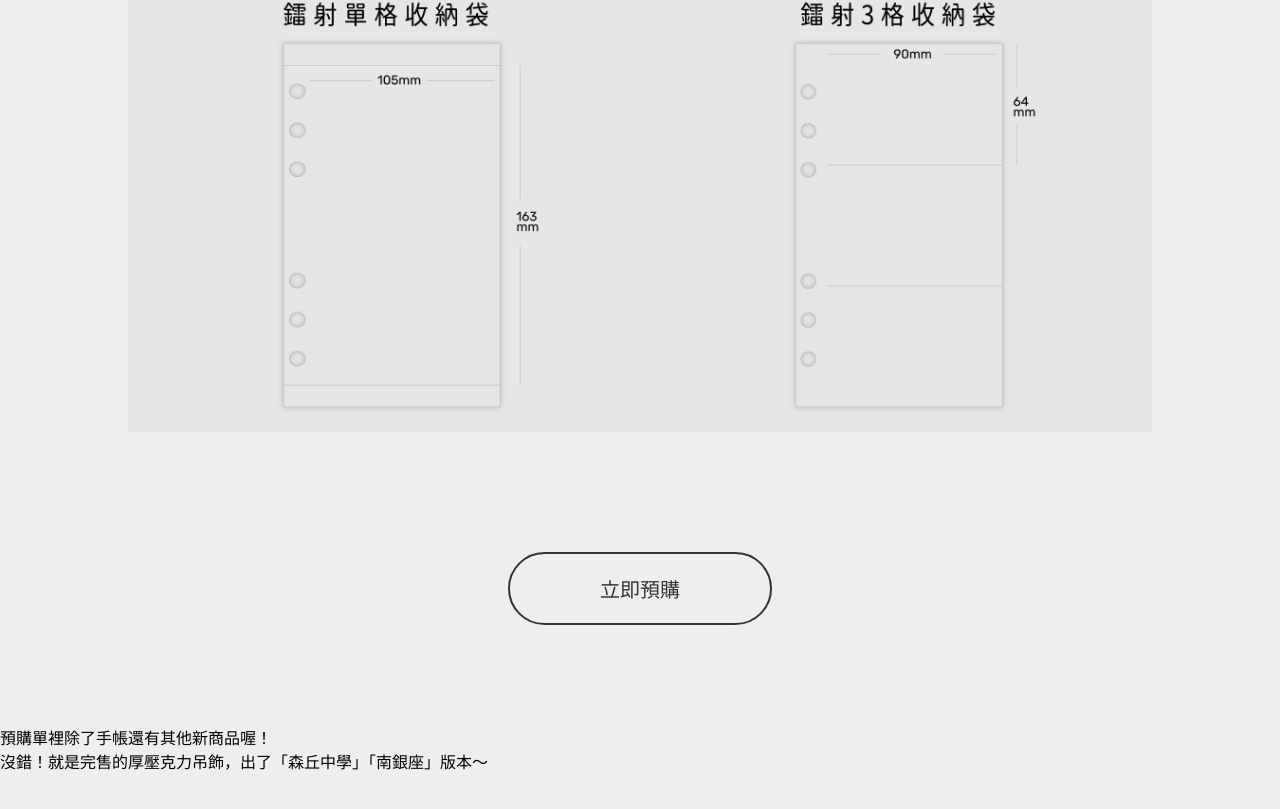
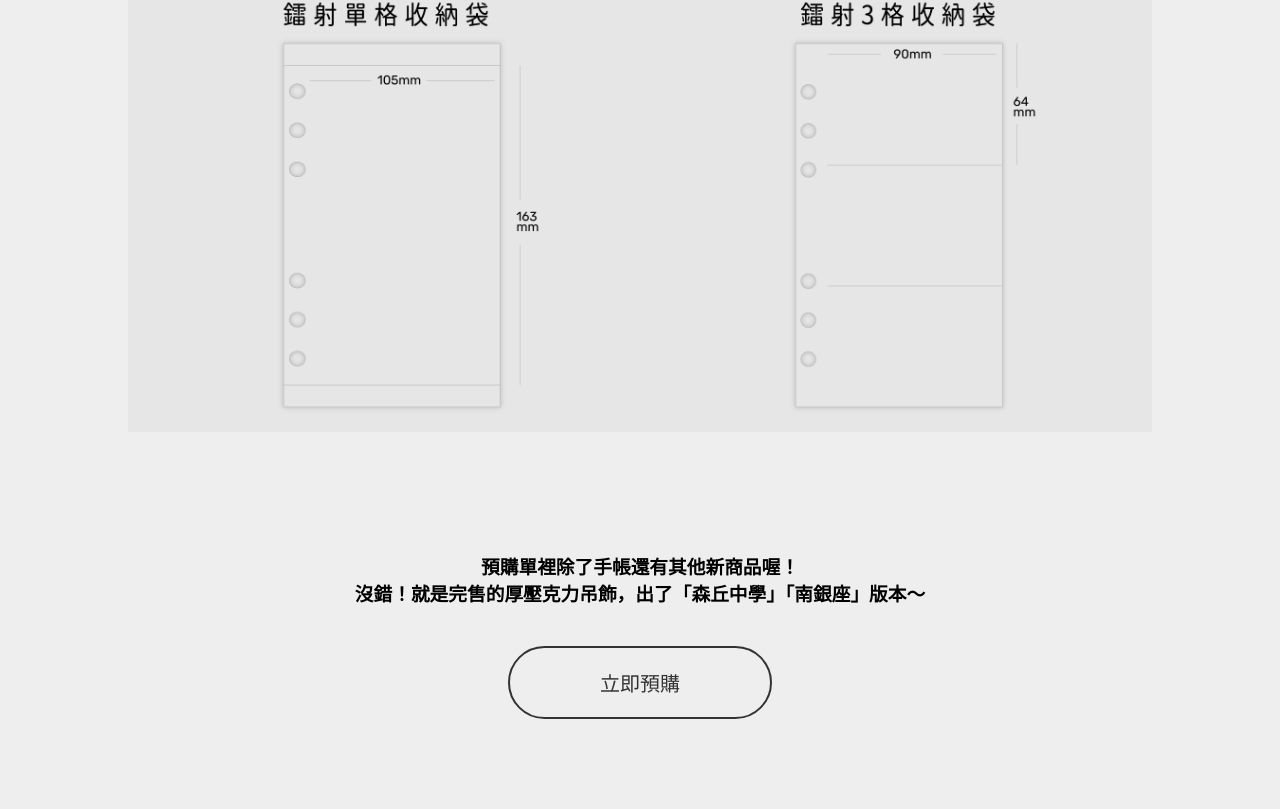
Before and after one commit to zhengannyu/karaoke-iko, a plain HTML site: page index.html in a window 1280 px wide. Shown: the part 6322-7131 px from the top of the page. Drawn offline with nearby package versions, Linux system fonts and the light colour scheme.

Commit message:
update txt

```diff
--- a/index.html
+++ b/index.html
@@ -205,12 +205,12 @@
       </div>
     </div>
     <div id="sec3">
+      <h3>
+        預購單裡除了手帳還有其他新商品喔！<br />
+        沒錯！就是完售的厚壓克力吊飾，出了「森丘中學」「南銀座」版本～
+      </h3>
       <a class="btn" href="https://tally.so/r/wbrRG0">立即預購</a>
       <!-- 預購單裡除了手帳還有其他新商品喔！<br /> -->
-      <p>
-        預購單裡除了手帳還有其他新商品喔！<br />
-        沒錯！就是完售的厚壓克力吊飾，出了「森丘中學」「南銀座」版本～
-      </p>
     </div>
     <script src="https://cdn.jsdelivr.net/npm/swiper@11/swiper-bundle.min.js"></script>
     <script>
--- a/style.scss
+++ b/style.scss
@@ -56,6 +56,13 @@ body {
   padding: 100px 0 10px 0;
   border-bottom: 1px #ddd solid;
 }
+#sec3 {
+  h3 {
+    margin: 100px auto 0;
+    display: block;
+    text-align: center;
+  }
+}
 .textarea {
   display: flex;
   width: 300px;
@@ -64,11 +71,6 @@ body {
     font-size: 18px;
     width: 100%;
     padding: 0px;
-  }
-  .sec3 {
-    p {
-      text-align: center;
-    }
   }
   p {
     line-height: 200%;
@@ -109,7 +111,7 @@ body {
   border: 2px #333 solid;
   border-radius: 40px;
   padding: 20px 80px;
-  margin: 100px auto;
+  margin: 40px auto 100px;
   max-width: 100px;
   font-size: 20px;
   color: #333;
```
Also changed, not shown: style.css, 1 other file.
